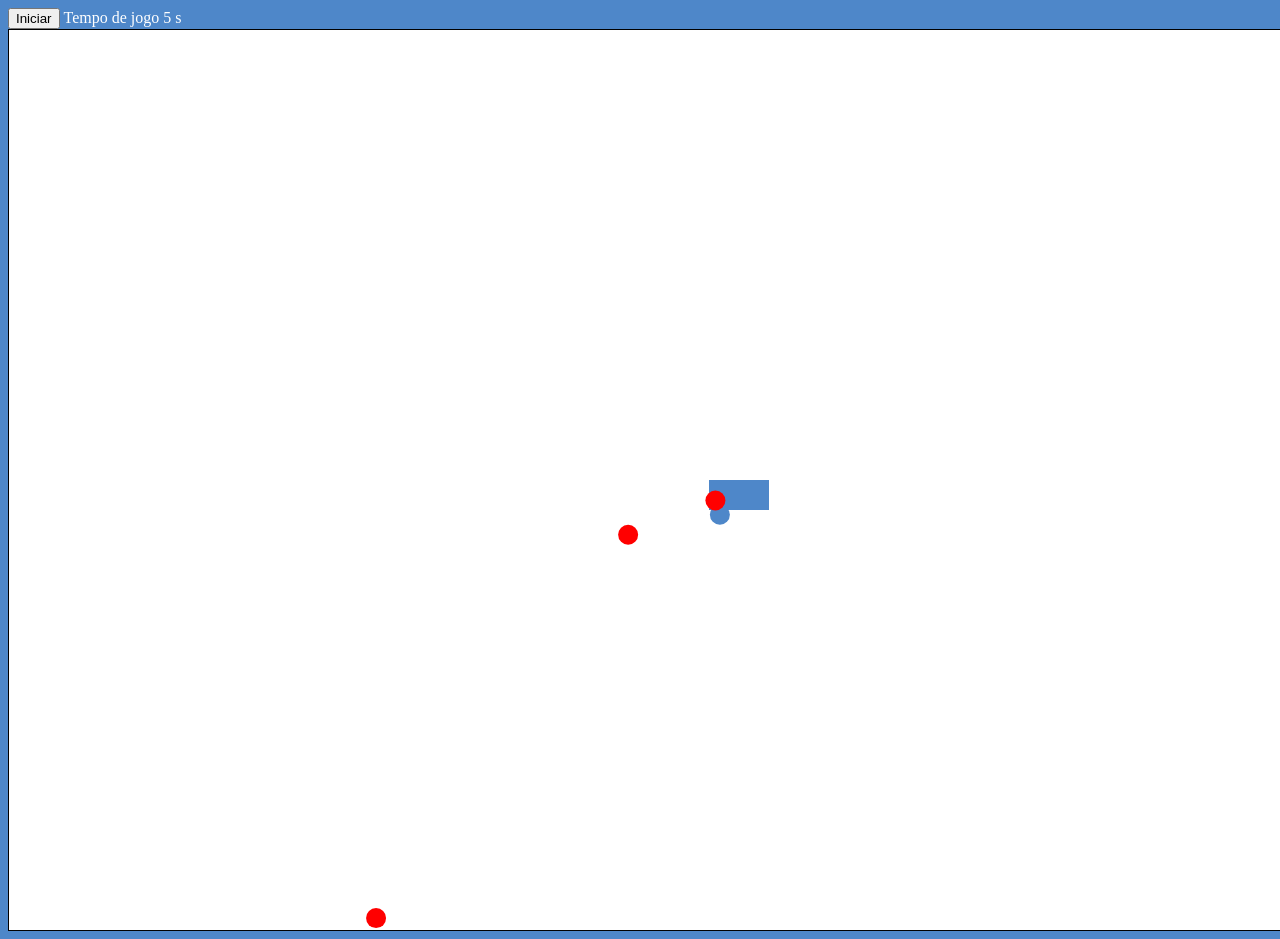
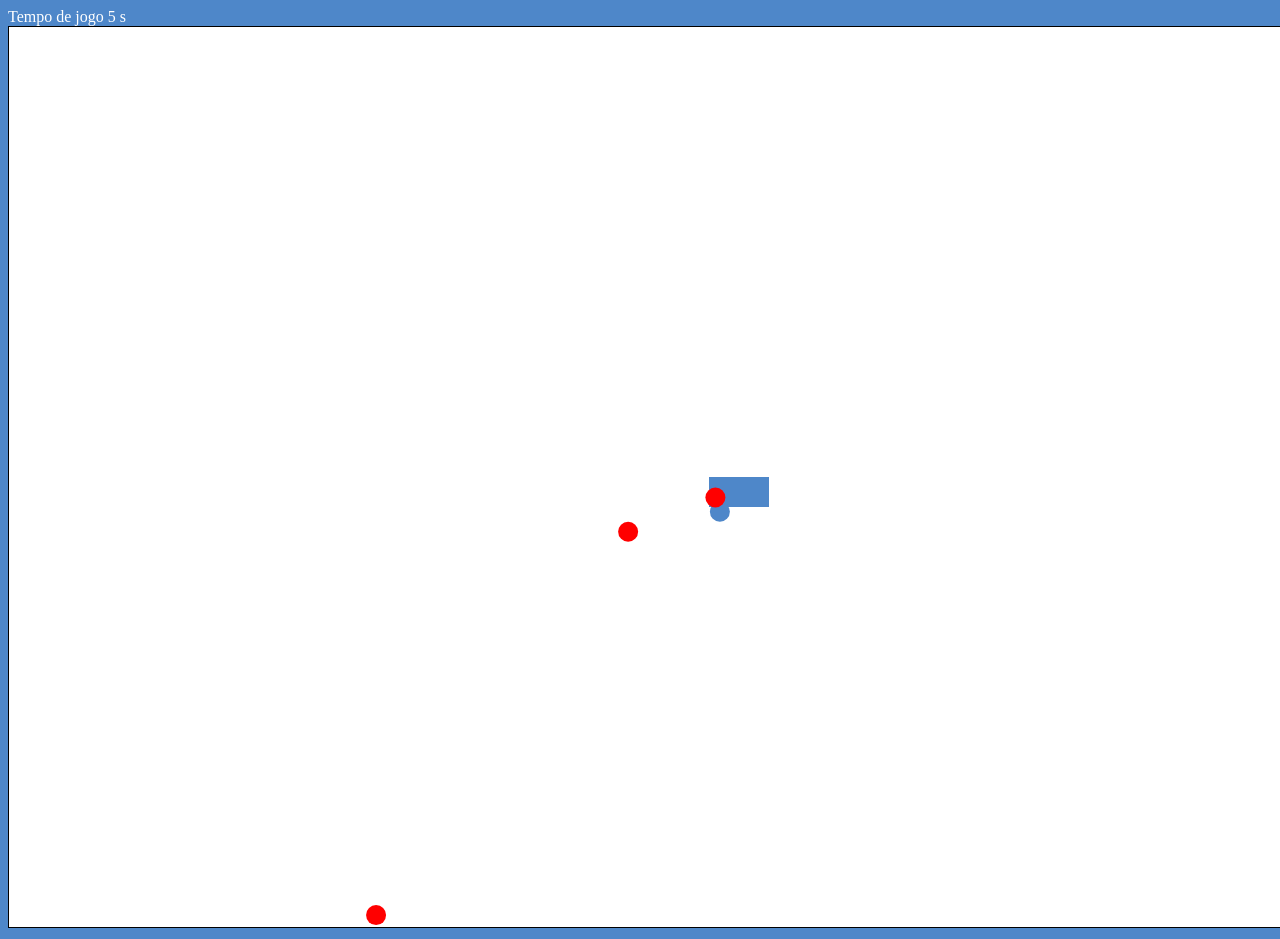
Before and after one commit to HG0304/Jogo-DEV-WEB, a website: page public/Mygame/Mygame.html in a window 1280 px wide. Shown: the top 939 px of the page. Drawn offline with Linux system fonts and the light colour scheme.

Commit message:
comentarios completos

```diff
--- a/public/Mygame/Mygame.html
+++ b/public/Mygame/Mygame.html
@@ -8,7 +8,6 @@
     <title>Bem vindo ao nosso jogo</title>
 </head>
 <body>
-    <button onclick="main();"> Iniciar </button>
     <div id="cronometro">0</div>
     <canvas id="canvas" height = "900px" width = "1400px"></canvas>
     <script src="Mygame.js"></script>
--- a/public/Mygame/Mygame.js
+++ b/public/Mygame/Mygame.js
@@ -48,25 +48,26 @@ function criarBala() {
     // Gera um número aleatório entre 0 e 3
     var lado = Math.floor(Math.random() * 4);
 
-    // Posição inicial nas extremidades
+    // Posição inicial gerada aleatoriamente em uma das extremidades
     var x;
     var y;
 
-    if (lado === 0) { // Topo do mapa
+    if (lado === 0) {                               // Topo do mapa
+        // como o Math.random gera um numero entre 0 e 1, podemos usar-lo para multiplicar o lado do canvas e obter uma posiçao aleatoria
         x = Math.random() * canvas.width;
         y = 0;
-    } else if (lado === 1) { // Lateral direita do mapa
+    } else if (lado === 1) {                        // Lateral direita do mapa
         x = canvas.width;
         y = Math.random() * canvas.height;
-    } else if (lado === 2) { // Base do mapa
+    } else if (lado === 2) {                        // Base do mapa
         x = Math.random() * canvas.width;
         y = canvas.height;
-    } else { // Lateral esquerda do mapa
+    } else {                                        // Lateral esquerda do mapa
         x = 0;
         y = Math.random() * canvas.height;
     };
 
-    // obj balas ======> geraras randomicamente das extremidades e aumentar a vel com o tempo
+    // obj balas ======> geradas randomicamente das extremidades
     var bullet = {
         x: x,
         y: y,
@@ -93,76 +94,84 @@ function criarBala() {
 
 // desenha e anima o jogador
 function desenharPlayer() {
+    // limpa o canvas para não gerar um rastro de onde o jogador passou
     ctx.clearRect(0,0,canvas.width, canvas.height);
 
+    // esse função é chamada para que o player se mova a cada vez que é desenhado
     movePlayer();
 
+    // desenha o player de fato
     ctx.fillStyle = player.cor;
     ctx.fillRect(player.x, player.y, player.largura, player.altura);
     ctx.fill();
 
+    // loop de animação
     requestAnimationFrame(desenharPlayer);
 };
 
 // move as balas em direçao ao jogador
 function moveBala() {
+    // itera sobre a lista das balas
     for (var i = 0; i < bullets.length; i++) {
+        // para cada bala na lista
         var bullet = bullets[i];
 
         if (bullet.x >= 0 && bullet.x <= canvas.width && bullet.y >= 0 && bullet.y <= canvas.height) { // dentro do canvas
+            // incrementa no posição dela, gerando o efito de animação
             bullet.x += bullet.targetX;
             bullet.y += bullet.targetY;
 
-            // Verificar colisão com o jogador
+            // verifica a colisão com o jogador
             if (
                 bullet.x < player.x + player.largura &&
                 bullet.x + bullet.raio > player.x &&
                 bullet.y < player.y + player.altura &&
                 bullet.y + bullet.raio > player.y
             ) {
-                // Colisão detectada, encerrar o jogo
-                console.log("Game Over");
+
+
 
             }
           } else {
-            // Remove a bala se estiver fora do canvas, caso contrario, muitas bolas sao geradas e programa fica extremamente lento e travado
+            // remove a bala se estiver fora do canvas, caso contrario, muitas balas são geradas e programa fica extremamente lento e travado
             bullets.splice(i, 1);
             i--;
           }
     }
 };
 
-// cria a anima  as balas
+// desenha as balas
 function desenharBala() {
-
+    // esse função é chamada para que a bala se mova a cada vez que é desenhado
     moveBala();
 
+    // itera sobre a lista das balas
     for (var i = 0; i < bullets.length; i++) {
+        // para cada bala na lista
         var bullet = bullets[i];
 
+        // desenha de fato a bala
         ctx.beginPath();
         ctx.arc(bullet.x, bullet.y, bullet.raio, 0, Math.PI * 2);
         ctx.fillStyle = bullet.cor;
         ctx.fill();
         ctx.closePath();
     }
+    // loop de animação
     requestAnimationFrame(desenharBala);
 }
 
-// Função para atualizar o cronômetro
-var segundos = 0;
-var tempo = document.getElementById('cronometro');
+// função para atualizar o cronômetro
+var segundos = 0;                                                      // segundos = 0, inicialmente
+var tempo = document.getElementById('cronometro');                     // varialvel tempo é pega da id 'cronometro' do HTML
 
 function contadorSegundos() {
-    segundos += 1;
-    tempo.innerText = "Tempo de jogo " + segundos + " s";
+    segundos += 1;                                                     // incrementa 1 a cada vez que a função é chamada
+    tempo.innerText = "Tempo de jogo " + segundos + " s";              // insere os dados atualizados ao HTML
 }
-
-setInterval(contadorSegundos, 1000);
+setInterval(contadorSegundos, 1000);                                   // chama a função 1x por segundo
 
 
-setInterval(criarBala, 500)
-
-
+setInterval(criarBala, 500)                                            // cria uma bala a cada 0,5 segundos
 desenharPlayer();
 desenharBala();
```
